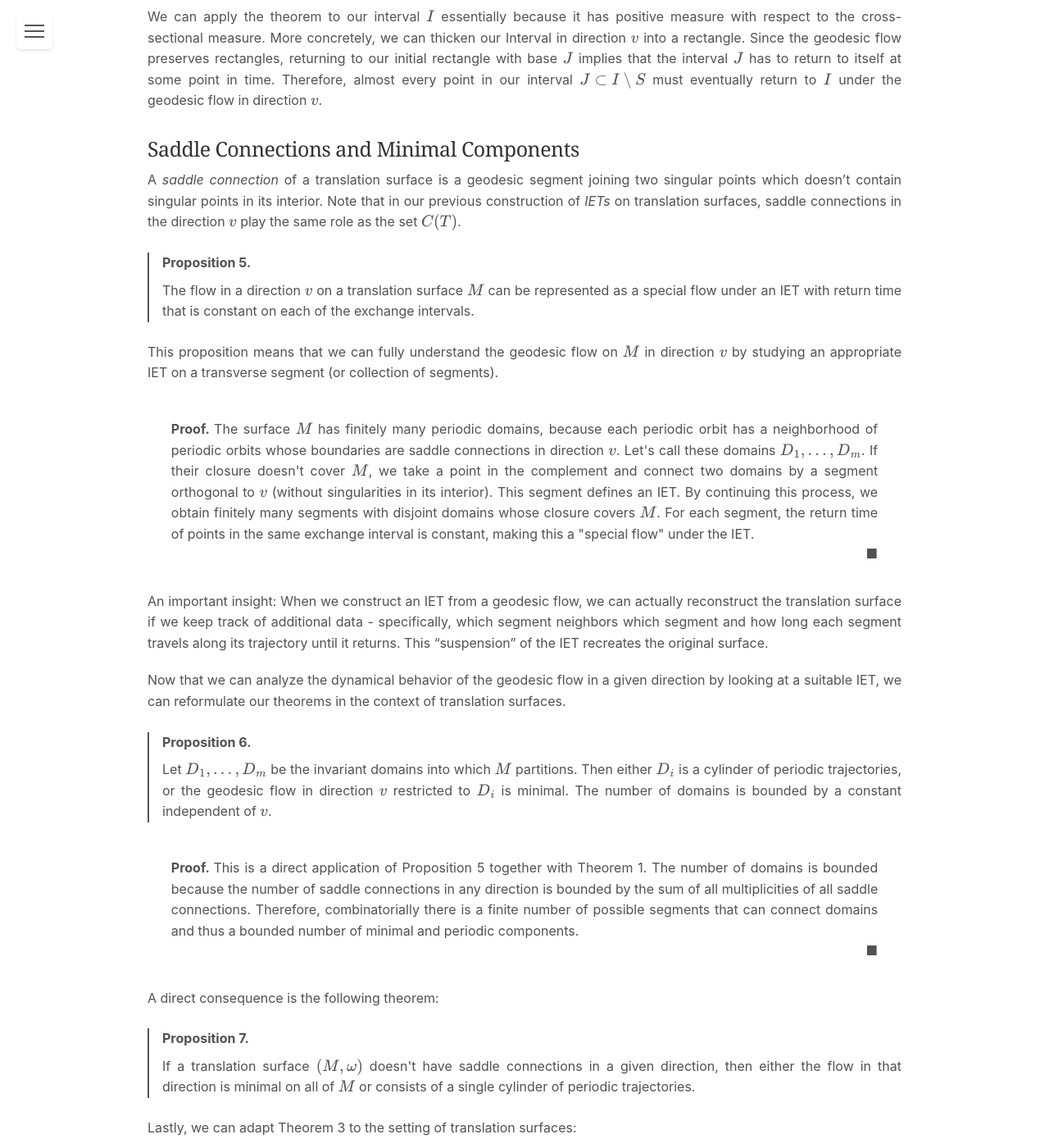
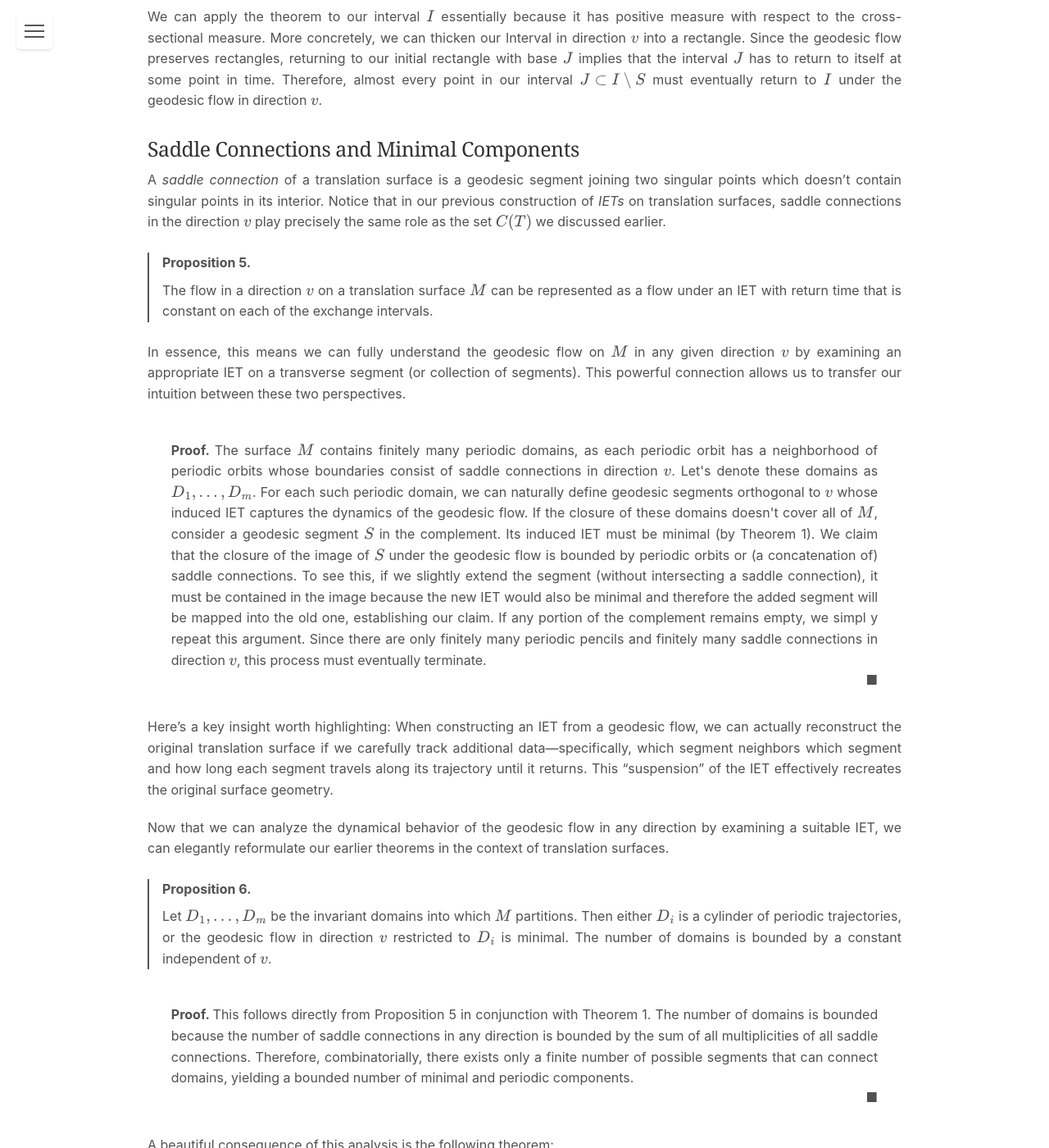
Before and after one commit to FabianLander/fabianlander.github.io, a Jekyll site: the page built from _posts/2025-02-28-Veech-alternative.md, in a window 1280 px wide and 1400 px high, scrolled down 5518 px. Shown: the whole window at 82% size. Built offline with Jekyll 4.4.1, drawn with Linux system fonts in a browser that asks for light colours; some of the changed text lies outside the part shown.

Commit message:
added content

```diff
--- a/_posts/2025-02-28-Veech-alternative.md
+++ b/_posts/2025-02-28-Veech-alternative.md
@@ -158,28 +158,28 @@ Therefore, almost every point in our interval $J \subset I \setminus S$ must eve
 
 ### Saddle Connections and Minimal Components
 
-A *saddle connection* of a translation surface is a geodesic segment joining two singular points which doesn't contain singular points in its interior. Note that in our previous construction of *IETs* on translation surfaces, saddle connections in the direction $v$ play the same role as the set $C(T)$.
+A *saddle connection* of a translation surface is a geodesic segment joining two singular points which doesn't contain singular points in its interior. Notice that in our previous construction of *IETs* on translation surfaces, saddle connections in the direction $v$ play precisely the same role as the set $C(T)$ we discussed earlier.
 
 <div class="thm">
 <div class="thm-title">Proposition 5.</div>
 <div class="thm-content">
-The flow in a direction $v$ on a translation surface $M$ can be represented as a special flow under an IET with return time that is constant on each of the exchange intervals.
+The flow in a direction $v$ on a translation surface $M$ can be represented as a flow under an IET with return time that is constant on each of the exchange intervals.
 </div>
 </div>
 
-This proposition means that we can fully understand the geodesic flow on $M$ in direction $v$ by studying an appropriate IET on a transverse segment (or collection of segments).
+In essence, this means we can fully understand the geodesic flow on $M$ in any given direction $v$ by examining an appropriate IET on a transverse segment (or collection of segments). This powerful connection allows us to transfer our intuition between these two perspectives.
 
 <div class="proof">
-The surface $M$ has finitely many periodic domains, because each periodic orbit has a neighborhood of periodic orbits whose boundaries are saddle connections in direction $v$. Let's call these domains $D_1, \dots, D_m$.
+The surface $M$ contains finitely many periodic domains, as each periodic orbit has a neighborhood of periodic orbits whose boundaries consist of saddle connections in direction $v$. Let's denote these domains as $D_1, \dots, D_m$. For each such periodic domain, we can naturally define geodesic segments orthogonal to $v$ whose induced IET captures the dynamics of the geodesic flow.
 
-If their closure doesn't cover $M$, we take a point in the complement and connect two domains by a segment orthogonal to $v$ (without singularities in its interior). This segment defines an IET. By continuing this process, we obtain finitely many segments with disjoint domains whose closure covers $M$.
+If the closure of these domains doesn't cover all of $M$, consider a geodesic segment $S$ in the complement. Its induced IET must be minimal (by Theorem 1). We claim that the closure of the image of $S$ under the geodesic flow is bounded by periodic orbits or (a concatenation of) saddle connections. To see this, if we slightly extend the segment (without intersecting a saddle connection), it must be contained in the image because the new IET would also be minimal and therefore the added segment will be mapped into the old one, establishing our claim.
 
-For each segment, the return time of points in the same exchange interval is constant, making this a "special flow" under the IET.
+If any portion of the complement remains empty, we simpl y repeat this argument. Since there are only finitely many periodic pencils and finitely many saddle connections in direction $v$, this process must eventually terminate.
 </div>
 
-An important insight: When we construct an IET from a geodesic flow, we can actually reconstruct the translation surface if we keep track of additional data - specifically, which segment neighbors which segment and how long each segment travels along its trajectory until it returns. This "suspension" of the IET recreates the original surface.
+Here's a key insight worth highlighting: When constructing an IET from a geodesic flow, we can actually reconstruct the original translation surface if we carefully track additional data—specifically, which segment neighbors which segment and how long each segment travels along its trajectory until it returns. This "suspension" of the IET effectively recreates the original surface geometry.
 
-Now that we can analyze the dynamical behavior of the geodesic flow in a given direction by looking at a suitable IET, we can reformulate our theorems in the context of translation surfaces.
+Now that we can analyze the dynamical behavior of the geodesic flow in any direction by examining a suitable IET, we can elegantly reformulate our earlier theorems in the context of translation surfaces.
 
 <div class="thm">
 <div class="thm-title">Proposition 6.</div>
@@ -189,10 +189,10 @@ Let $D_1, \dots, D_m$ be the invariant domains into which $M$ partitions. Then e
 </div>
 
 <div class="proof">
-This is a direct application of Proposition 5 together with Theorem 1. The number of domains is bounded because the number of saddle connections in any direction is bounded by the sum of all multiplicities of all saddle connections. Therefore, combinatorially there is a finite number of possible segments that can connect domains and thus a bounded number of minimal and periodic components.
+This follows directly from Proposition 5 in conjunction with Theorem 1. The number of domains is bounded because the number of saddle connections in any direction is bounded by the sum of all multiplicities of all saddle connections. Therefore, combinatorially, there exists only a finite number of possible segments that can connect domains, yielding a bounded number of minimal and periodic components.
 </div>
 
-A direct consequence is the following theorem:
+A beautiful consequence of this analysis is the following theorem:
 
 <div class="thm">
 <div class="thm-title">Proposition 7.</div>
@@ -201,7 +201,7 @@ If a translation surface $(M,\omega)$ doesn't have saddle connections in a given
 </div>
 </div>
 
-Lastly, we can adapt Theorem 3 to the setting of translation surfaces:
+Finally, we can adapt Theorem 3 to the setting of translation surfaces:
 
 <div class="thm">
 <div class="thm-title">Proposition 8.</div>
@@ -210,12 +210,11 @@ If the flow on a translation surface in a given direction is aperiodic, then the
 </div>
 </div>
 
+### Translation Surfaces out of IETs (Suspensions)
 
-### Translation surfaces out of IETs (suspensions)
+The reverse construction—building a translation surface from an IET—is remarkably straightforward. We can create a translation surface with a segment such that the vertical flow induces the same IET on that segment. The following illustration captures the essence of this construction:
 
-It is very easy to build a translation surface with a segment out of an IET such that the vertical flow induces the same IET on the segment. This picture should tell the whole story:
-
-<img src="/assets/svgs/veech_alternative/IETSuspension.svg" alt="Suspension." style="width: 60%; display: block; margin: 0 auto;">
+<img src="/assets/svgs/veech_alternative/IETSuspension.svg" alt="Suspension of an IET creating a translation surface." style="width: 60%; display: block; margin: 0 auto;">
 
 ## <u>Session 2.5</u> (Fabian Lander), March ?th: "Decomposing" a translation surfaces into IETs and defining elementary translation surfaces
 
@@ -260,7 +259,7 @@ This theorem has several interesting consequences:
 
 3. A translation structure on a surface of genus $g > 1$ must have at least one non-removable singularity, as $\chi = 2-2g < 0$ requires at least one $m_i > 1$.
 
-Let's explore a basic example: translation structures on a torus. Let $v_1, v_2$ be linearly independent vectors in $\RR^2$. By $\TT_{v_1, v_2}$ we denote the quotient space of $\RR^2$ by the subgroup $\mathbb{Z}v_1 \oplus \mathbb{Z}v_2$. Then $\TT_{v_1, v_2}$ is a torus, the canonical projection $\pi: \RR^2 \to \TT_{v_1, v_2}$ is a local homeomorphism, and the continuous maps from domains in $\TT_{v_1, v_2}$ into $\RR^2$ that are right inverse to $\pi$ define on $\TT_{v_1, v_2}$ a translation structure without singular points. This structure is called a *flat torus*.
+Let's explore the second consequence in more detail. Let $v_1, v_2$ be linearly independent vectors in $\RR^2$. By $\TT_{v_1, v_2}$ we denote the quotient space of $\RR^2$ by the subgroup $\mathbb{Z}v_1 \oplus \mathbb{Z}v_2$. Then $\TT_{v_1, v_2}$ is a torus, the canonical projection $\pi: \RR^2 \to \TT_{v_1, v_2}$ is a local homeomorphism, and the continuous maps from domains in $\TT_{v_1, v_2}$ into $\RR^2$ that are right inverse to $\pi$ define on $\TT_{v_1, v_2}$ a translation structure without singular points. This structure is called a *flat torus*.
 
 It turns out that every translation structure on a torus can be obtained in this manner, which is formalized in the following proposition:
 
@@ -274,16 +273,16 @@ An arbitrary translation structure on a torus is isomorphic to a planar torus to
 <div class="proof">
 By Theorem 9 it suffices to prove that a translation structure $\omega$ without singular points on a torus $M$ is isomorphic to a planar torus. We will first show that $\omega$ has a periodic trajectory.
 
-Let $A \in M$ and let $I$ be a geodesic interval starting at $A$ in an arbitrary direction $v_1$. The trajectory emitted from $A$ in a direction $v_2$ perpendicular to $v_1$ intersects $I$ at a point $A'$. We denote by $s_1$, $s_2$ the distances to be travelled along $I$ and along the trajectory, respectively, from $A$ to $A'$.
+Let $x \in M$ and let $I$ be a geodesic interval starting at $x$ in an arbitrary direction $v_1$. The trajectory emitted from $x$ in a direction $v_2$ perpendicular to $v_1$ intersects $I$ at a point $x'$. We denote by $s_1$, $s_2$ the distances to be travelled along $I$ and along the trajectory, respectively, from $x$ to $x'$.
 
-As can be readily seen, the trajectory emitted from $A$ in a direction $e_1$ parallel to $-s_1v_1 + s_2v_2$ is periodic. By Proposition 7, the whole surface $M$ is a single pencil of periodic trajectories in the direction $e_1$, having the same length $l_1$.
+As can be readily seen, the trajectory emitted from $x$ in a direction $e_1$ parallel to $-s_1v_1 + s_2v_2$ is periodic. By Proposition 7, the whole surface $M$ is a single pencil of periodic trajectories in the direction $e_1$, having the same length $l_1$.
 
-We draw the geodesic interval $J$ in a direction $e_2$ perpendicular to $e_1$ whose length is the width $w_1$ of the pencil of periodic trajectories in the direction $e_1$. The end-points $A$ and $A''$ of this interval belong to the same trajectory of the pencil; all other trajectories intersect $J$ just once.
+We draw the geodesic interval $J$ in a direction $e_2$ perpendicular to $e_1$ whose length is the width $w_1$ of the pencil of periodic trajectories in the direction $e_1$. The end-points $x$ and $x''$ of this interval belong to the same trajectory of the pencil; all other trajectories intersect $J$ just once.
 
-Let $l_2$ be the distance from $A''$ to $A$ when moving along the direction $e_1$. Then the trajectories parallel to $v_2 = w_1e_2 + l_2e_1$ form a pencil of periodic trajectories of length $|v_2|$. The trajectories from the pencils parallel to $e_1$ and $v_2$ intersect one another just once. This implies that the translation structure $\omega$ is isomorphic to the planar torus $\TT_{l_1e_1, v_2}$.
+Let $l_2$ be the distance from $x''$ to $x$ when moving along the direction $e_1$. Then the trajectories parallel to $v_2 = w_1e_2 + l_2e_1$ form a pencil of periodic trajectories of length $|v_2|$. The trajectories from the pencils parallel to $e_1$ and $v_2$ intersect one another just once. This implies that the translation structure $\omega$ is isomorphic to the planar torus $\TT_{l_1e_1, v_2}$.
 </div>
 
-It is well known that the flows on $\TT_{v_1, v_2}$ in directions parallel to vectors in $\mathbb{Z}v_1 \oplus \mathbb{Z}v_2$ are periodic, while the flows in all other directions are strongly ergodic. Comparing this with our earlier results, we can conclude that this behavior represents the simplest kind for the geodesic flow on a surface with a translation structure.
+It is well known that on $\TT_{v_1, v_2}$, flows parallel to vectors in $\mathbb{Z}v_1 \oplus \mathbb{Z}v_2$ are periodic, while flows in all other directions are strongly ergodic. This dichotomy represents the simplest possible dynamical behavior for geodesic flows on translation surfaces.
 
 <div class="thm">
 <div class="thm-title">Definition 7.</div>
```
